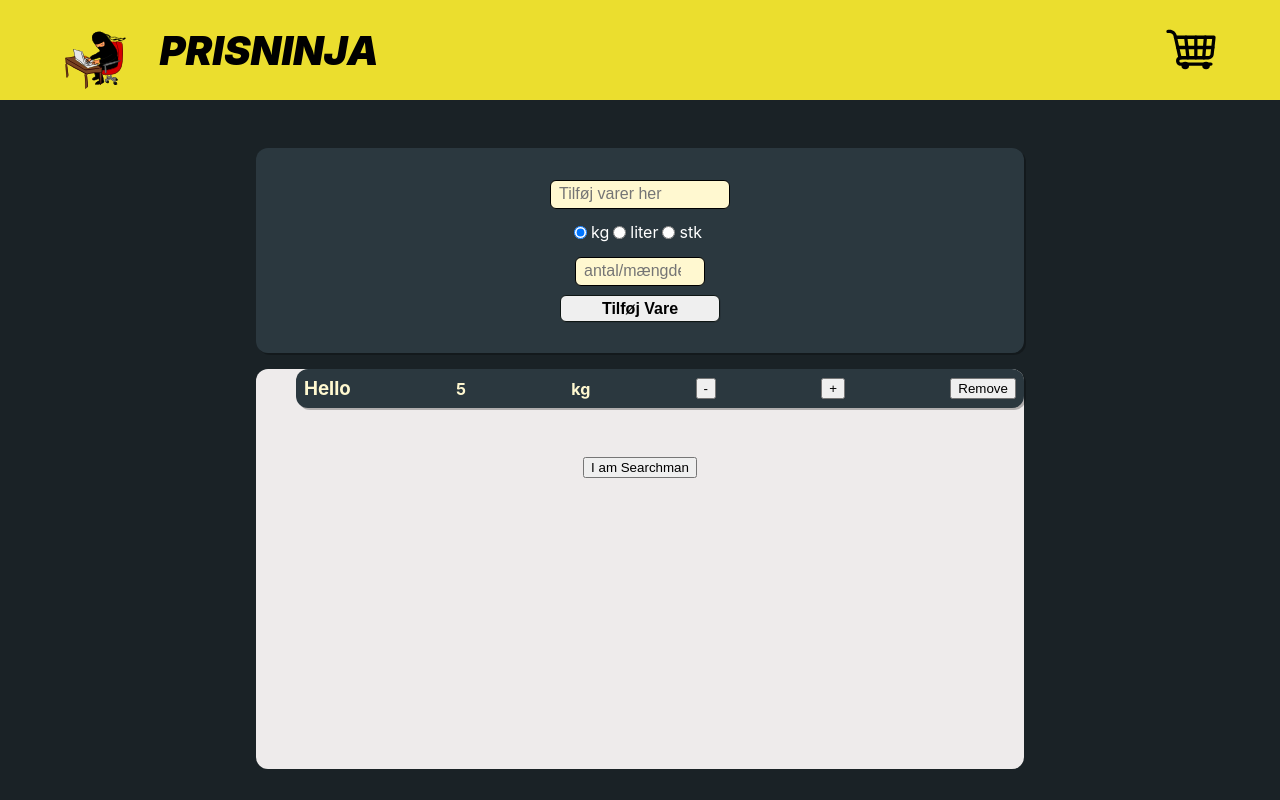
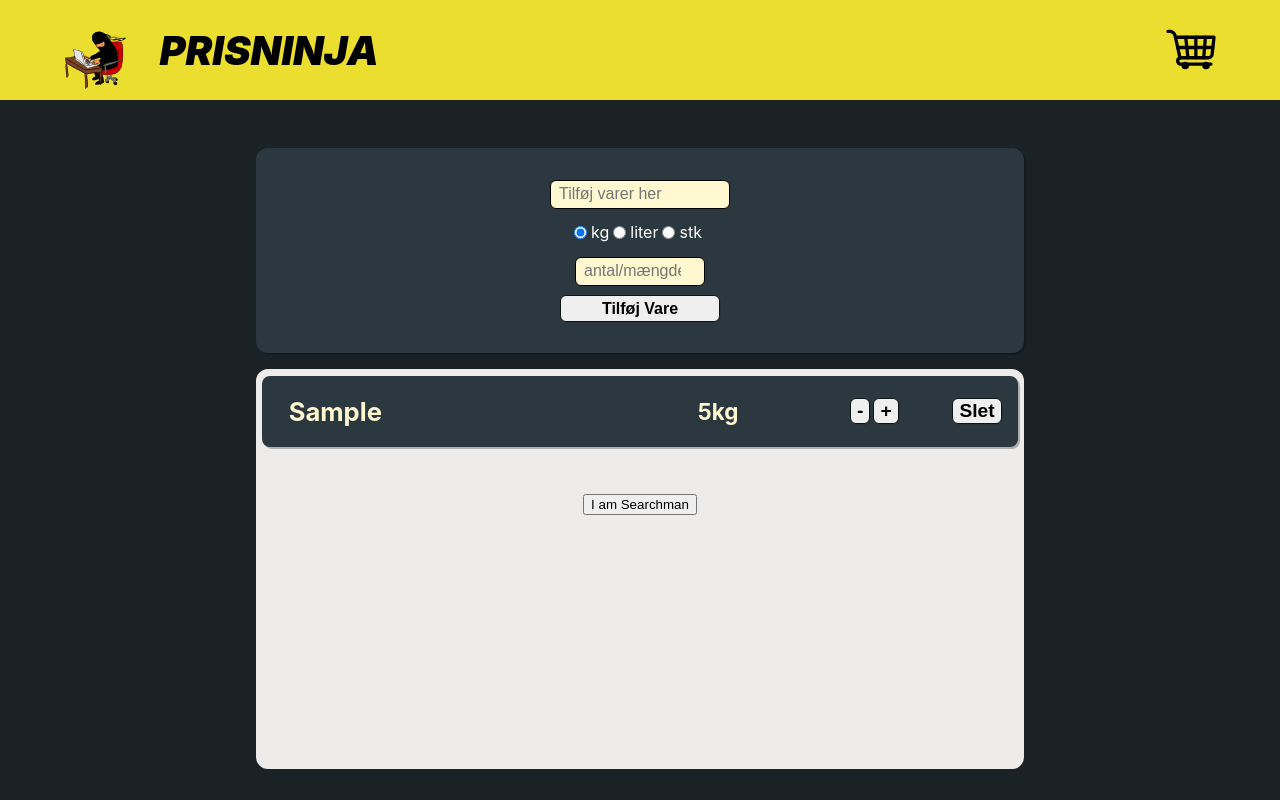
Before and after one commit to Nicolai-Bak/PRJ4, a React (Create React App) app in the folder frontend/: page / in a window 1280 px wide. Both pictures are taken after typing "Sample", "5" into the empty fields and a click on the button "Tilføj Vare". Built offline with nearby package versions, Linux system fonts and the light colour scheme.

Commit message:
Pretty much done with the list-item, though it needs a more testing and some handling of decimals. The main logic is there however. You can change the amount with buttons or remove the item but you cannot change the name or the unit

```diff
--- a/frontend/src/App.js
+++ b/frontend/src/App.js
@@ -13,7 +13,7 @@ function App() {
 		);
 
 		setShoppingList((prevShoppingList) => {
-			console.log("setting shopping list")
+			console.log("setting shopping list");
 			return [
 				...prevShoppingList,
 				{
@@ -33,26 +33,30 @@ function App() {
 		});
 	};
 
-	const changeAmountHandler = (id, sign) => {
-		console.log(`changeAmountHandler called with id: ${id}`);
+	const changeAmountHandler = (id, change) => {
+		console.log(`changeAmountHandler called with id: ${id} and change: ${change}`);
 		setShoppingList((prevShoppingList) => {
 			return prevShoppingList.map((item) => {
 				if (item.id === id) {
+					let oldAmount = +item.amount;
 					return {
 						...item,
-						amount: sign, // needs to decrease!!
+						amount: (oldAmount + change).toFixed(2),
 					};
-				}
+				} else return item;
 			});
 		});
 	};
-
 
 	return (
 		<div className="App">
 			<NavBar />
 			<NewItemForm onItemAdded={newItemHandler} />
-			<ShoppingList items={shoppingList} onRemoveItem={removeItemHandler} onAmountChanged={changeAmountHandler}/>
+			<ShoppingList
+				items={shoppingList}
+				onRemoveItem={removeItemHandler}
+				onAmountChanged={changeAmountHandler}
+			/>
 		</div>
 	);
 }
--- a/frontend/src/components/ShoppingList/ShoppingList.css
+++ b/frontend/src/components/ShoppingList/ShoppingList.css
@@ -4,8 +4,13 @@
     height: auto;
     width: 35%;
     margin: auto;
+    padding:0;
     margin-top: 1rem;
     border-radius: 12px;
+}
+
+.shopping-list ul{
+    padding: .4rem .4rem;
 }
 
 
--- a/frontend/src/components/ShoppingList/ShoppingList.js
+++ b/frontend/src/components/ShoppingList/ShoppingList.js
@@ -10,11 +10,13 @@ const ShoppingList = (props) => {
 
 	const decreaseAmountHandler = (id) => {
 		console.log(`decreaseAmountHandler called with id: ${id}`);
-		props.onAmountChanged(id, -1);
+		const change = -1;
+		props.onAmountChanged(id, change);
 	};
-	const increaseAmountHandler = (id) => {
-		console.log(`decreaseAmountHandler called with id: ${id}`);
-		props.onAmountChanged(id, 1);
+	const increaseAmountHandler = (amount) => {
+		console.log(`increaseAmountHandler called with id: ${amount}`);
+		const change = 1;
+		props.onAmountChanged(amount, change);
 	};
 
 	const itemsList = props.items.map((item) => (
--- a/frontend/src/components/ShoppingList/ShoppingListItem/ListItem.css
+++ b/frontend/src/components/ShoppingList/ShoppingListItem/ListItem.css
@@ -1,10 +1,8 @@
-.List__item {
-	display: flex;
-	align-items: center;
-	justify-content: space-between;
-	margin: 0.5rem 0;
-	padding: 0.5rem;
-	border-radius: 12px;
+.list-item {
+	display: grid;
+    grid-template-columns: 1fr 1fr;
+	padding: 0 1rem;
+	border-radius: 8px;
 	background: #2b383f;
 	box-shadow: 2px 2px rgba(0, 0, 0, 0.26);
 	font-size: 1rem;
@@ -12,3 +10,53 @@
 	font-weight: bold;
 	cursor: pointer;
 }
+
+.list-item__left {
+	flex-wrap: wrap;
+	place-self: start;
+    align-self: center;
+    margin: 0 .4em;
+	font-size: 1.6rem;
+}
+.list-item__left::first-letter {
+    text-transform: uppercase;
+}
+
+.list-item__right{
+    display: grid;
+    grid-template-columns: 1fr 1fr .1fr;
+    justify-items: space-between;
+    grid-column: 2 / span 4;
+	flex-wrap: nowrap;
+	font-size: 1.4rem;
+}
+
+.unit-amount {
+    place-self: center;
+}
+
+.item-buttons {
+    display: flex;
+    gap: .2rem;
+    align-items: center;
+    justify-self: center;
+    padding: 1em;
+}
+
+.remove-button {
+    grid-column: 3;
+    max-height: 50%;
+    max-width: 70%;
+    align-self: center;
+    justify-self: end;
+}
+
+.list-item button {
+	flex-shrink: 1;
+	font-size: 1.2rem;
+	box-shadow: 1px 1px rgba(0, 0, 0, 0.1);
+	max-width: 6em;
+	border-radius: 6px;
+	font-weight: bold;
+	border: 0.1rem solid #0e1614;
+}
--- a/frontend/src/components/ShoppingList/ShoppingListItem/ListItem.js
+++ b/frontend/src/components/ShoppingList/ShoppingListItem/ListItem.js
@@ -1,25 +1,31 @@
-import React from 'react';
-import './ListItem.css';
+import React from "react";
+import "./ListItem.css";
 
 // component list item with name, amount, unit, and id and buttons to remove and edit
 const ListItem = (props) => {
-    const removeItemHandler = () => {
-        console.log(`removeItemHandler called with id: ${props.id}`);
-        props.onRemoveItem(props.id);
+	const unitConverter = () => {
+		if (props.amount < 1 && props.unit === "kg") {
+			return props.amount * 1000 + "g";
+		} else if (props.amount < 1 && props.unit === "l") {
+			return props.amount * 1000 + "ml";
+		} else {
+			return props.amount + props.unit;
+		}
 	};
 
 	return (
-        <div className="List__item">
-            <div><h3>Hello</h3></div>
-            <span>{props.amount}</span>
-            <span>{props.unit}</span>
-            {/* button to decrease amount*/}
+		<div className="list-item">
+			<span className="list-item__left">{props.name}</span>
+			<span className="list-item__right">
+				<span className="unit-amount">{unitConverter()}</span>
+				<span className="item-buttons">
 					<button onClick={() => props.onDecreaseAmount(props.id)}>-</button>
-            {/* button to increase amount*/}
 					<button onClick={() => props.onIncreaseAmount(props.id)}>+</button>
-            <button onClick={removeItemHandler}>Remove</button>
+				</span>
+				<button className="remove-button" onClick={() => props.onRemoveItem(props.id)}>Slet</button>
+			</span>
 		</div>
 	);
-}
+};
 
 export default ListItem;
```
Lines whose indentation alone changed are shown as unchanged.
